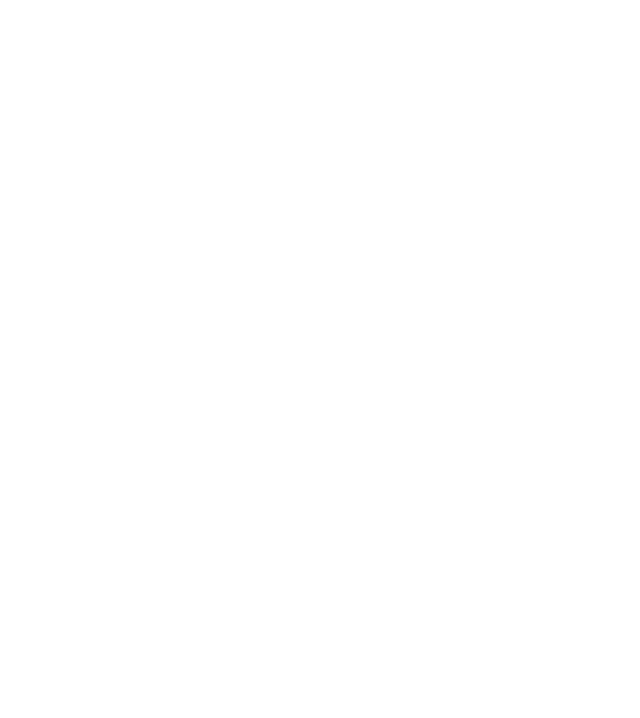
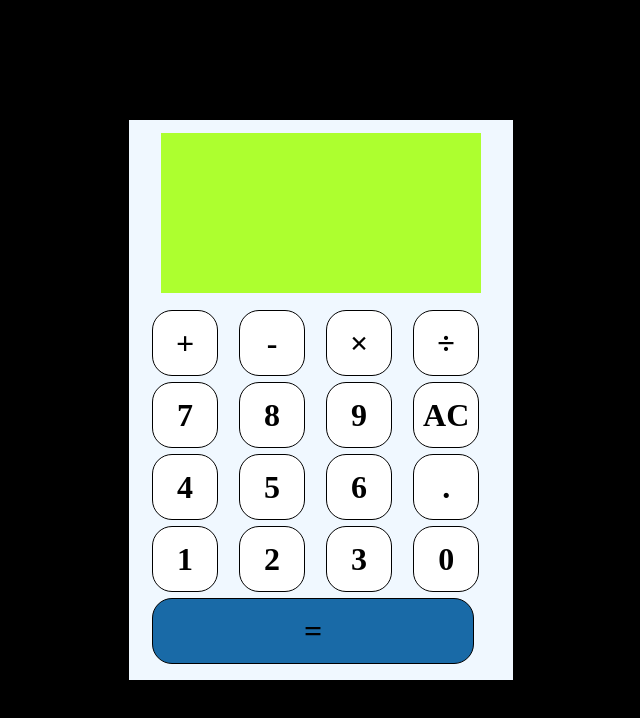
Before and after one commit to RbtC137/odin-calculator, a plain HTML site: page index.html in a window 1280 px wide. Shown: the whole page, without its empty margins (319-959 px from the left). Drawn offline with Linux system fonts and the light colour scheme.

Commit message:
Build html interface and css styles

```diff
--- a/index.html
+++ b/index.html
@@ -3,9 +3,33 @@
 <head>
     <meta charset="UTF-8">
     <meta name="viewport" content="width=device-width, initial-scale=1.0">
-    <title>Document</title>
+    <title>Odin-Calculator</title>
+    <link rel="stylesheet" href="./style.css">
 </head>
 <body>
+    <div class="container">
+        <div class="display">
 
+        </div>
+        <div class="button-panel">
+            <div class="btn">+</div>
+            <div class="btn">-</div>
+            <div class="btn">×</div>
+            <div class="btn">÷</div>
+            <div class="btn">7</div>
+            <div class="btn">8</div>
+            <div class="btn">9</div>
+            <div class="btn">AC</div>
+            <div class="btn">4</div>
+            <div class="btn">5</div>
+            <div class="btn">6</div>
+            <div class="btn">.</div>
+            <div class="btn">1</div>
+            <div class="btn">2</div>
+            <div class="btn">3</div>
+            <div class="btn">0</div>
+            <div class="eql-btn btn">=</div>
+        </div>
+    </div>
 </body>
 </html>
--- a/style.css
+++ b/style.css
@@ -0,0 +1,46 @@
+body {
+    margin: 0;
+    background-color: black;
+}
+
+.container {
+    width: 30vw;
+    height: 70vh;
+    background-color: aliceblue;
+    margin: 15vh auto;
+    display: flex;
+    flex-direction: column;
+    align-items: center;
+    justify-content: space-evenly;
+}
+.display {
+    width: 25vw;
+    height: 20vh;
+    background-color: greenyellow;
+}
+.button-panel {
+    width: 28vw;
+    height: 45vh;
+    background-color: aliceblue;
+    display: grid;
+    grid-template-columns: 6vw 6vw 6vw 6vw;
+    justify-content: space-evenly;
+    align-items: center;
+}
+.btn {
+    width: 5vw;
+    height: 5vw;
+    background-color: white;
+    border: 1px solid black;
+    border-radius: 20px;
+    text-align: center;
+    line-height: 5vw;
+    font-size: 2em;
+    font-weight: bold;
+    cursor: pointer;
+}
+.eql-btn {
+    grid-column: 1 / 4;
+    width: 25vw;
+    background-color: rgb(25,106,167);
+}
```
